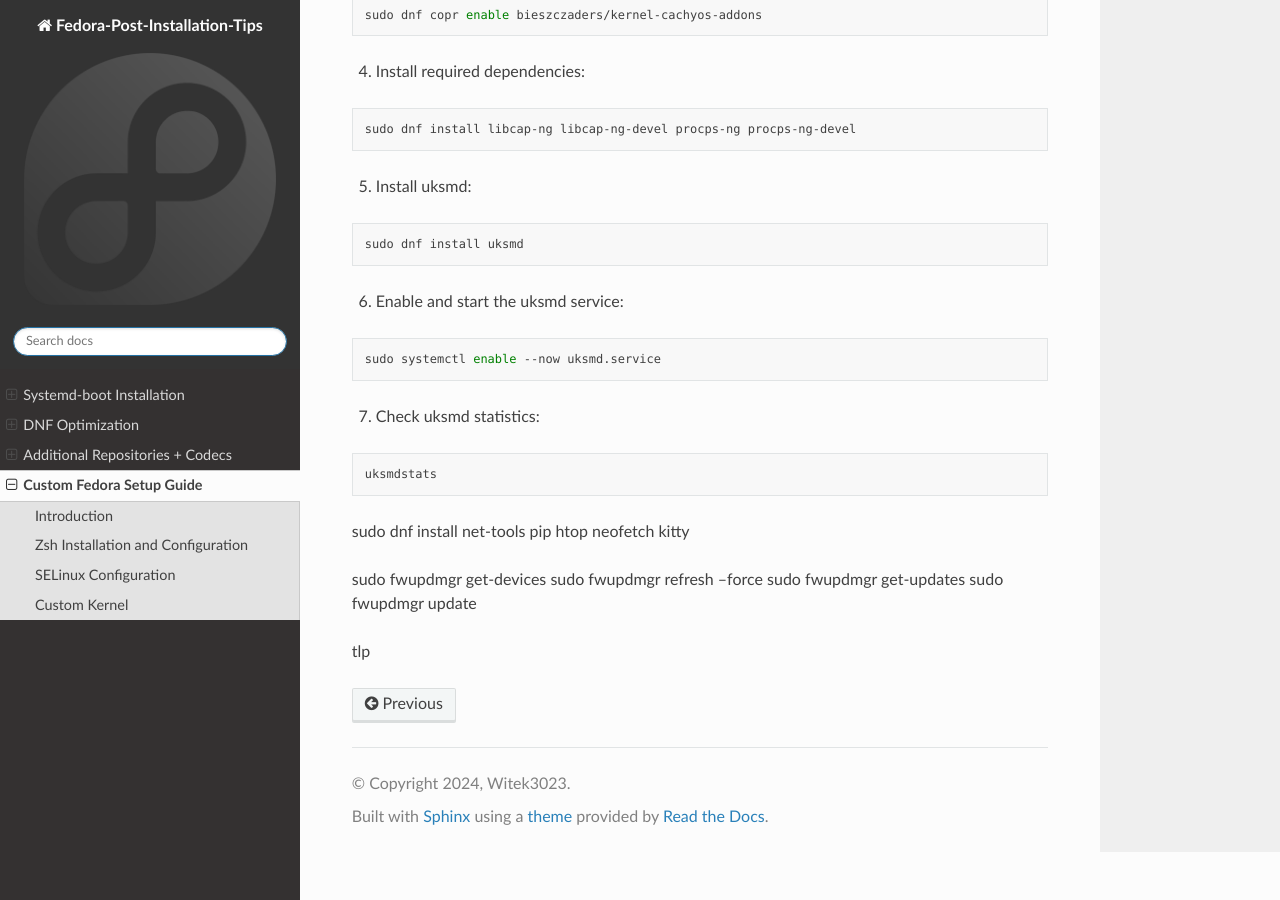
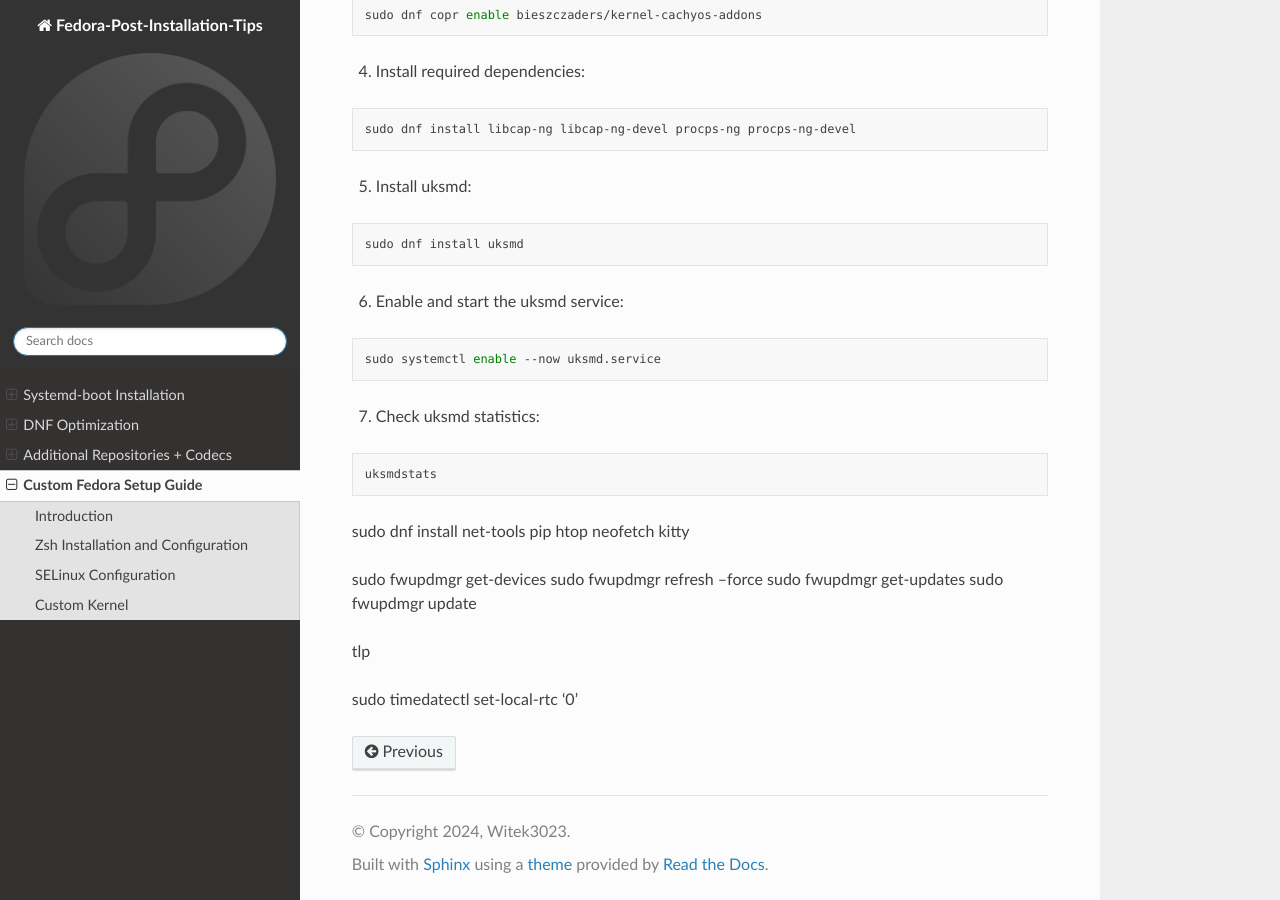
Before and after one commit to Witek3023/Fedora-Post-Installation-Tips, a Sphinx documentation site: the page built from docs/source/personal.rst, in a window 1280 px wide and 900 px high, scrolled down 2201 px. Built offline with Sphinx 7.4.7 and the Read the Docs theme 2.0.0, drawn with Linux system fonts in a browser that asks for light colours.

Commit message:
Update personal.rst

```diff
--- a/docs/source/personal.rst
+++ b/docs/source/personal.rst
@@ -132,3 +132,5 @@ sudo fwupdmgr get-updates
 sudo fwupdmgr update
 
 tlp
+
+sudo timedatectl set-local-rtc '0'
```
